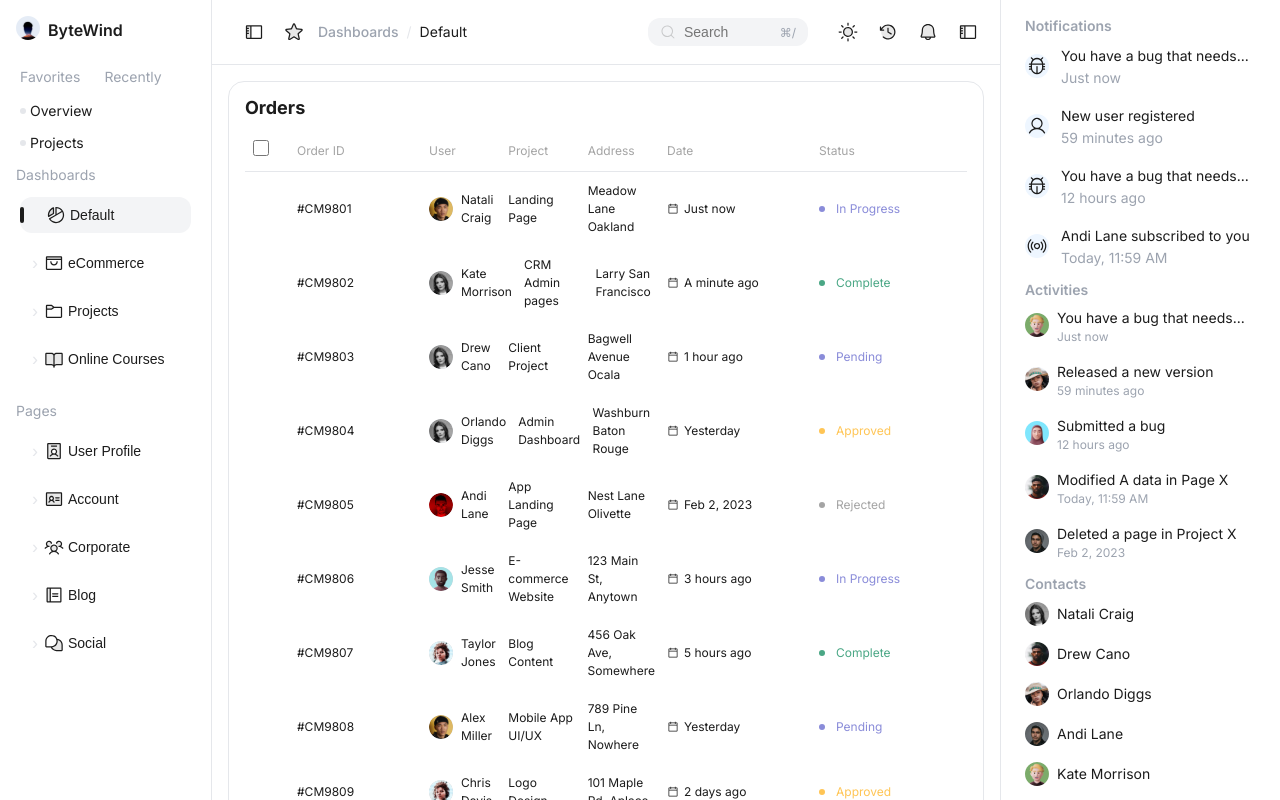
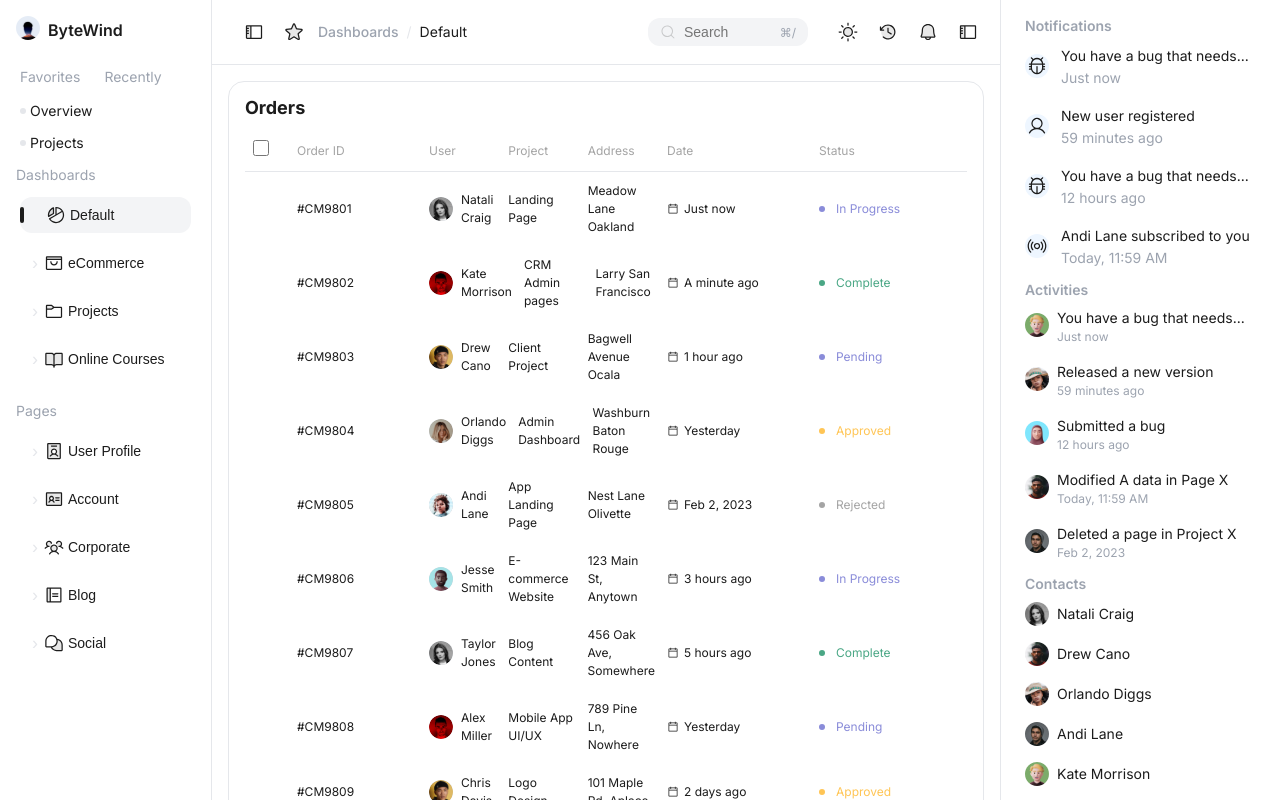
Before and after one commit to hssaluja25/dashboard, a React (Vite) app: page /orders in a window 1280 px wide. Shown: the top 800 px of the page. Built offline with nearby package versions, Linux system fonts and the light colour scheme.

Commit message:
updated random picker logic

```diff
--- a/src/index.css
+++ b/src/index.css
@@ -384,7 +384,7 @@ body {
 .ot-check input {
   width: 16px;
   height: 16px;
-  border-radius: 4px;
+  accent-color: black;
 }
 
 .ot-body-row .ot-check input {
--- a/src/molecules/OrderTable.jsx
+++ b/src/molecules/OrderTable.jsx
@@ -33,9 +33,11 @@ const OrderTable = () => {
     () => [Contact1, Contact2, Contact3, Contact4, Contact5, Contact6],
     []
   );
-  const pickAvatar = () => {
-    const randomAvatar = Math.floor(Math.random() * 6);
-    return avatars[randomAvatar];
+  const pickAvatar = (key) => {
+    let h = 0;
+    const s = String(key);
+    for (let i = 0; i < s.length; i++) h = (h * 31 + s.charCodeAt(i)) >>> 0;
+    return avatars[h % avatars.length];
   };
 
   const pageCount = Math.ceil(rows.length / PAGE_SIZE);
@@ -101,7 +103,11 @@ const OrderTable = () => {
                 </div>
                 <div className="ot-cell ot-id">#{r.orderId}</div>
                 <div className="ot-cell ot-user">
-                  <img className="ot-avatar" src={pickAvatar()} alt="" />
+                  <img
+                    className="ot-avatar"
+                    src={pickAvatar(r.orderId)}
+                    alt=""
+                  />
                   <span>{r.user?.name}</span>
                 </div>
                 <div className="ot-cell">{r.project}</div>
```
